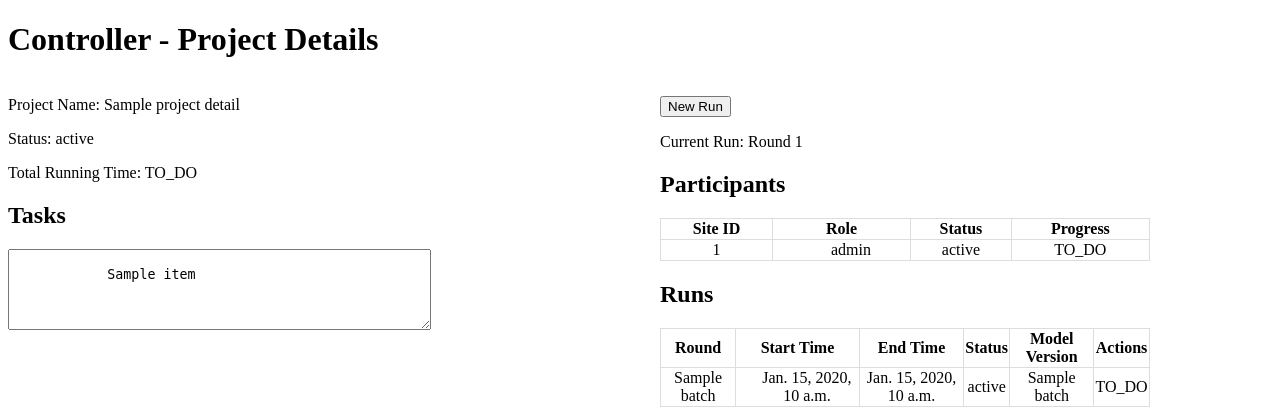
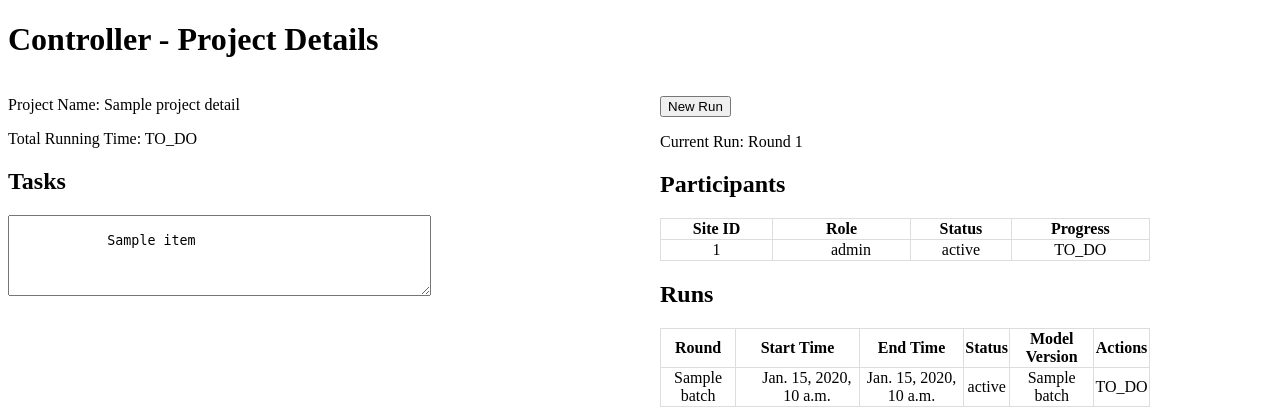
Before and after one commit to denoslab/friendlyfl-controller, a Django app: template friendlyfl/controller/templates/controller/project_detail.html in a window 1280 px wide. Shown: the top 420 px of the page. Run offline with Django 4.2, Linux system fonts and the light colour scheme; the template is opened without the code that fills it: most values are stand-ins (such as "Sample title", 1, 10 or a date in 2020).

Commit message:
FL-47 Fix issues after recreating DB

```diff
--- a/friendlyfl/controller/templates/controller/project_detail.html
+++ b/friendlyfl/controller/templates/controller/project_detail.html
@@ -45,9 +45,9 @@
 
 
         <p>Project Name: {{ project_details.name }}</p>
-        {% with status=runs|last_status_value %}
-            <p>Status: {{ status }}</p>
-        {% endwith %}
+{#        {% with status=runs|last_status_value %}#}
+{#            <p>Status: {{ status }}</p>#}
+{#        {% endwith %}#}
         <p>Total Running Time: TO_DO</p>
 
         <h2>Tasks</h2>
--- a/friendlyfl/controller/views.py
+++ b/friendlyfl/controller/views.py
@@ -141,6 +141,7 @@ def project_join(request):
                 project_participant['notes'] = notes
                 logger.warn(json.dumps(project_participant))
                 requests.post('{0}/project-participants/'.format(router_url),
+                              headers={'Content-Type': 'application/json'},
                               auth=(router_username, router_password),
                               data=json.dumps(project_participant))
         # redirect to the same page
```
